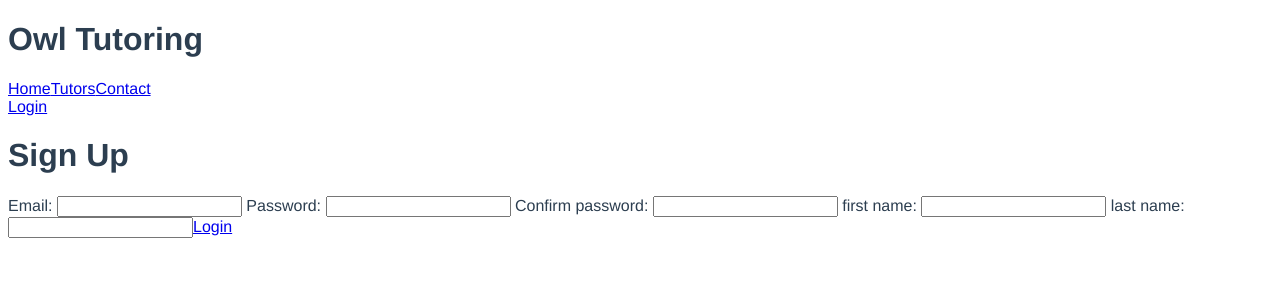
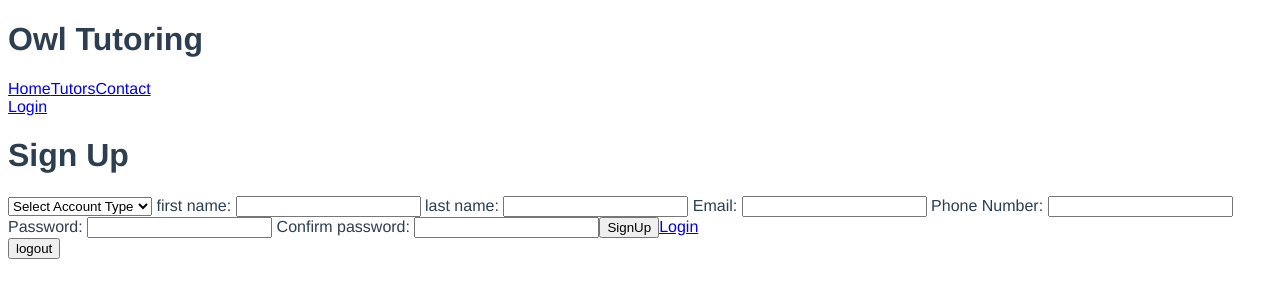
Before and after one commit to OwlTutoring/owltutoring.co-front-end, a Vue app: page /#/signup in a window 1280 px wide. Shown: the top 300 px of the page. Built offline with nearby package versions, Linux system fonts and the light colour scheme; sample sign-in values are in the browser's storage; the HTML template or start-up script is replaced by a standard one.

Commit message:
login state store

```diff
--- a/src/App.vue
+++ b/src/App.vue
@@ -4,24 +4,32 @@
     <router-link to="Home">Home</router-link>
     <router-link to="Tutors">Tutors</router-link>
     <router-link to="contact">Contact</router-link>
-    <div v-if="loggedIn">
+    <div v-if="LoginStateStore.loggedIn">
       <router-link to="account">Account</router-link>
     </div>
     <div v-else>
       <router-link to="login">Login</router-link>
     </div>
     <router-view/>
+    <button v-on:click="logout()">logout</button>
   </div>
 </template>
 
 <script>
+import LoginStateStore from "./stores/LoginStateStore";
+
 export default {
   name: "app",
   data: function() {
     return {
-      loggedIn: false
+      LoginStateStore: LoginStateStore.data,
     };
-  }
+  },
+  methods: {
+    logout: function() {
+      LoginStateStore.methods.logout();
+    },
+  },
 };
 </script>
 
--- a/src/components/Login.vue
+++ b/src/components/Login.vue
@@ -9,6 +9,7 @@
 </template>
 
 <script>
+import LoginStateStore from "../stores/LoginStateStore";
 import axios from "axios";
 export default {
   data: function() {
@@ -30,7 +31,7 @@ export default {
         .then(function(response) {
           // JSON responses are automatically parsed.
           console.log(response);
-          localStorage.setItem('token', response.data.token);
+          LoginStateStore.methods.login(response.data.token);
         })
         .catch(function(e) {
           console.log(e);
--- /dev/null
+++ b/src/components/Logout.vue
@@ -0,0 +1,27 @@
+<template>
+  <div>
+    <h1>Logout</h1>
+  </div>
+</template>
+
+<script>
+export default {
+  data: function() {
+    return {
+
+    };
+  },
+  created: function() {
+   localStorage.setItem("token", null);
+  }
+};
+</script>
+
+<style>
+ul {
+  padding: 0;
+}
+li {
+  list-style: none;
+}
+</style>
--- a/src/components/SignUp.vue
+++ b/src/components/SignUp.vue
@@ -1,11 +1,19 @@
 <template>
   <div>
     <h1>Sign Up</h1>
-    Email: <input>
-    Password: <input type="password">
-    Confirm password: <input type="password">
-    first name: <input>
-    last name: <input>
+    <h4 id="message"></h4>
+    <select id="accountType">
+      <option value="none">Select Account Type</option>
+      <option value="Client">Student</option>
+      <option value="Tutor">Tutor</option>
+    </select>
+    first name: <input id="firstName">
+    last name: <input id="lastName">
+    Email: <input id="email">
+    Phone Number: <input id="phone">
+    Password: <input id="password" type="password">
+    Confirm password: <input id="confirmPassword" type="password">
+    <button v-on:click="signUp()">SignUp</button>
     <router-link to="login">Login</router-link>
   </div>
 </template>
@@ -14,9 +22,42 @@
 import axios from "axios";
 export default {
   data: function() {
-    return {
-    };
+    return {};
   },
+  methods: {
+    signUp: function() {
+      if(document.getElementById("password").value != document.getElementById("confirmPassword").value) {
+        document.getElementById("message").innerHTML = "Error, Passwords don't match";
+        return;
+      }
+      if(document.getElementById("accountType").value == "none") {
+        document.getElementById("message").innerHTML = "please select an account type";
+        return;
+      }
+      axios
+        .post(
+          "https://z9yqr69kvh.execute-api.us-west-2.amazonaws.com/dev/signUp",
+          {
+            accountType: document.getElementById("accountType").value,
+            email: document.getElementById("email").value,
+            password: document.getElementById("password").value,
+            firstName: document.getElementById("firstName").value,
+            lastName: document.getElementById("lastName").value,
+            phone: document.getElementById("phone").value,
+          }
+        )
+        .then(function(response) {
+          // JSON responses are automatically parsed.
+          console.log(response);
+          document.getElementById("message").innerHTML = response.data.message;
+        })
+        .catch(function(e) {
+          console.log(e);
+          document.getElementById("message").innerHTML = e.response.data.message;
+          //this.errors.push(e)
+        });
+    }
+  }
 };
 </script>
 
--- a/src/router/index.js
+++ b/src/router/index.js
@@ -7,6 +7,7 @@ import Tutors from '@/components/Tutors'
 import Tutor from '@/components/Tutor'
 import Login from '@/components/Login'
 import SignUp from '@/components/SignUp'
+import Logout from '@/components/Logout'
 
 Vue.use(Router)
 
@@ -41,6 +42,11 @@ export default new Router({
       path: '/signup',
       name: 'SignUp',
       component: SignUp
+    },
+    {
+      path: '/logout',
+      name: 'Logout',
+      component: Logout
     }
   ]
 })
--- /dev/null
+++ b/src/stores/LoginStateStore.js
@@ -0,0 +1,24 @@
+
+const loginStateStore = {
+    data: {
+        loggedIn: false,
+    },
+    methods: {
+        logout() {
+            localStorage.setItem("token", null);
+            loginStateStore.data.loggedIn = false;
+            console.log("logged OUT!");
+        },
+        login(token) {
+            localStorage.setItem("token", token);
+            loginStateStore.data.loggedIn = true;
+            console.log("logged IN!");
+        }
+    },
+    created: function () {
+        console.log("loginstate created");
+        loginStateStore.data.loggedIn = (localStorage.getItem("token") != null);
+    },
+};
+
+export default loginStateStore;
```
